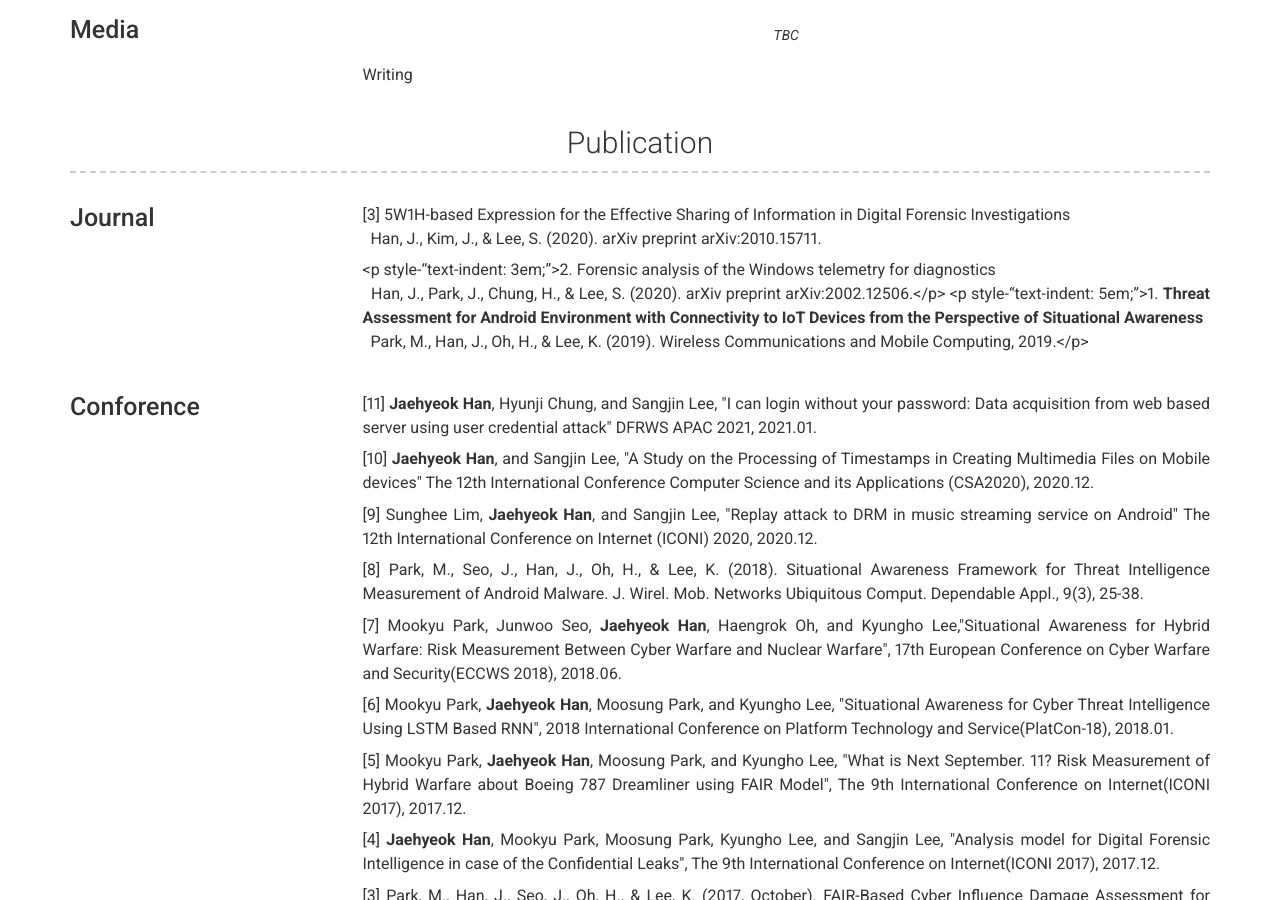
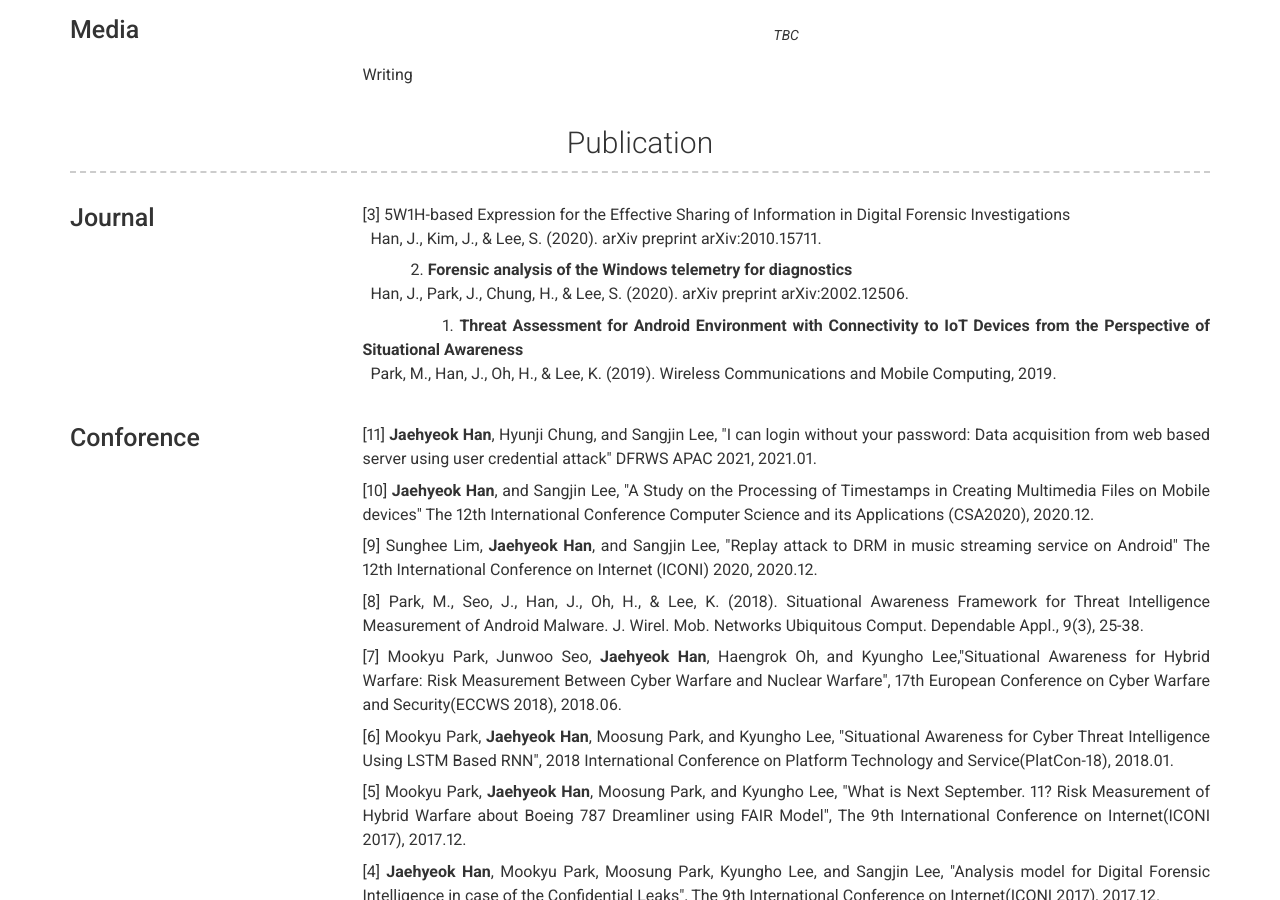
Before and after one commit to JaehyeokHan/jaehyeokhan.github.io, a Jekyll site: the page built from index.md, in a window 1280 px wide and 900 px high, scrolled down 1846 px. Built offline with Jekyll 4.4.1, drawn with Linux system fonts in a browser that asks for light colours; nearby versions of some CDN libraries.

Commit message:
Update _config.yml

```diff
--- a/_config.yml
+++ b/_config.yml
@@ -147,8 +147,8 @@ content:
 #         Short description of the company (optional)
         description: | # this will include new lines to allow paragraphs
          <p>[3] 5W1H-based Expression for the Effective Sharing of Information in Digital Forensic Investigations<br>&nbsp;&nbsp;Han, J., Kim, J., & Lee, S. (2020). arXiv preprint arXiv:2010.15711.</p>
-         <p style-"text-indent: 3em;">2. Forensic analysis of the Windows telemetry for diagnostics<br>&nbsp;&nbsp;Han, J., Park, J., Chung, H., & Lee, S. (2020). arXiv preprint arXiv:2002.12506.</p>
-         <p style-"text-indent: 5em;">1. <b>Threat Assessment for Android Environment with Connectivity to IoT Devices from the Perspective of Situational Awareness</b><br>&nbsp;&nbsp;Park, M., Han, J., Oh, H., & Lee, K. (2019). Wireless Communications and Mobile Computing, 2019.</p>
+         <p style="text-indent: 3em;">2. <b>Forensic analysis of the Windows telemetry for diagnostics</b><br>&nbsp;&nbsp;Han, J., Park, J., Chung, H., & Lee, S. (2020). arXiv preprint arXiv:2002.12506.</p>
+         <p style="text-indent: 5em;">1. <b>Threat Assessment for Android Environment with Connectivity to IoT Devices from the Perspective of Situational Awareness</b><br>&nbsp;&nbsp;Park, M., Han, J., Oh, H., & Lee, K. (2019). Wireless Communications and Mobile Computing, 2019.</p>
 
       - layout: left
         title: Conforence
```
